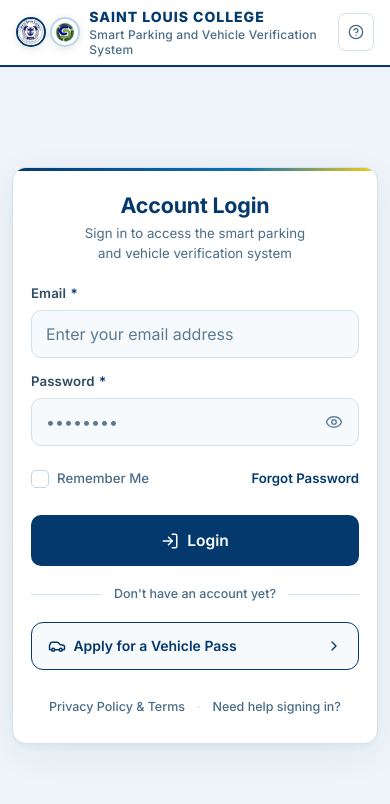
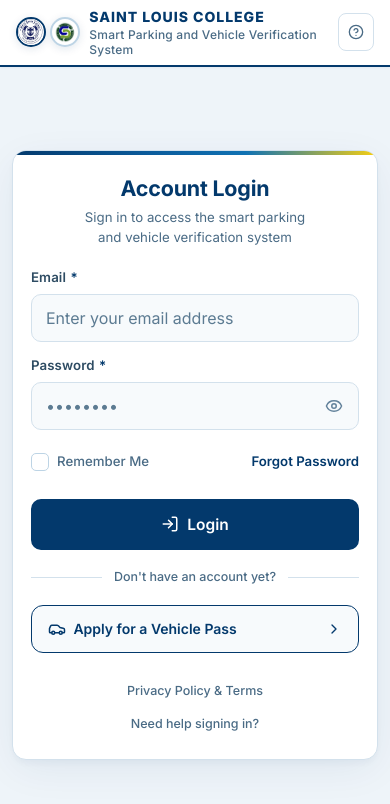
Before and after one commit to terendex/Vehicle-Management-System-For-Saint-Louis-College, a React (Vite) app in the folder frontend/: page /login in a window 390 px wide. Shown: the top 804 px of the page. Built offline with nearby package versions, Linux system fonts and the light colour scheme; no server answers.

Commit message:
minor ui adjustments

```diff
--- a/frontend/src/pages/Login/LoginPage.css
+++ b/frontend/src/pages/Login/LoginPage.css
@@ -526,8 +526,22 @@
 
 /* --- Terms --- */
 .terms-row {
-  text-align: center;
+  display: flex;
+  justify-content: center;
+  align-items: center;
   padding-top: 8px;
+}
+
+/* A phone is too narrow for both links on one line, and a wrapped row leaves
+   the dot hanging off the end of the first link. Stack them and drop the dot. */
+@media (max-width: 480px) {
+  .terms-row {
+    flex-direction: column;
+    gap: 2px;
+  }
+  .terms-divider {
+    display: none;
+  }
 }
 
 .terms-link {
```
